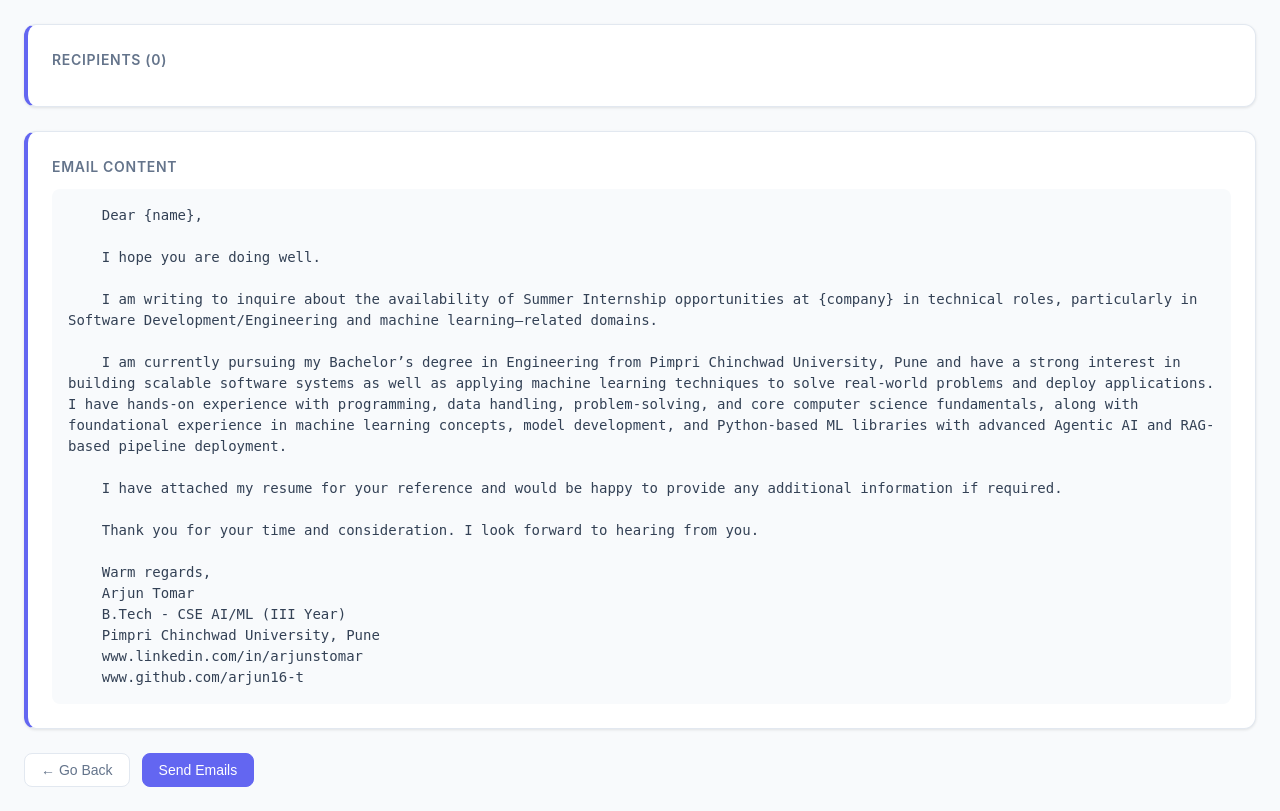
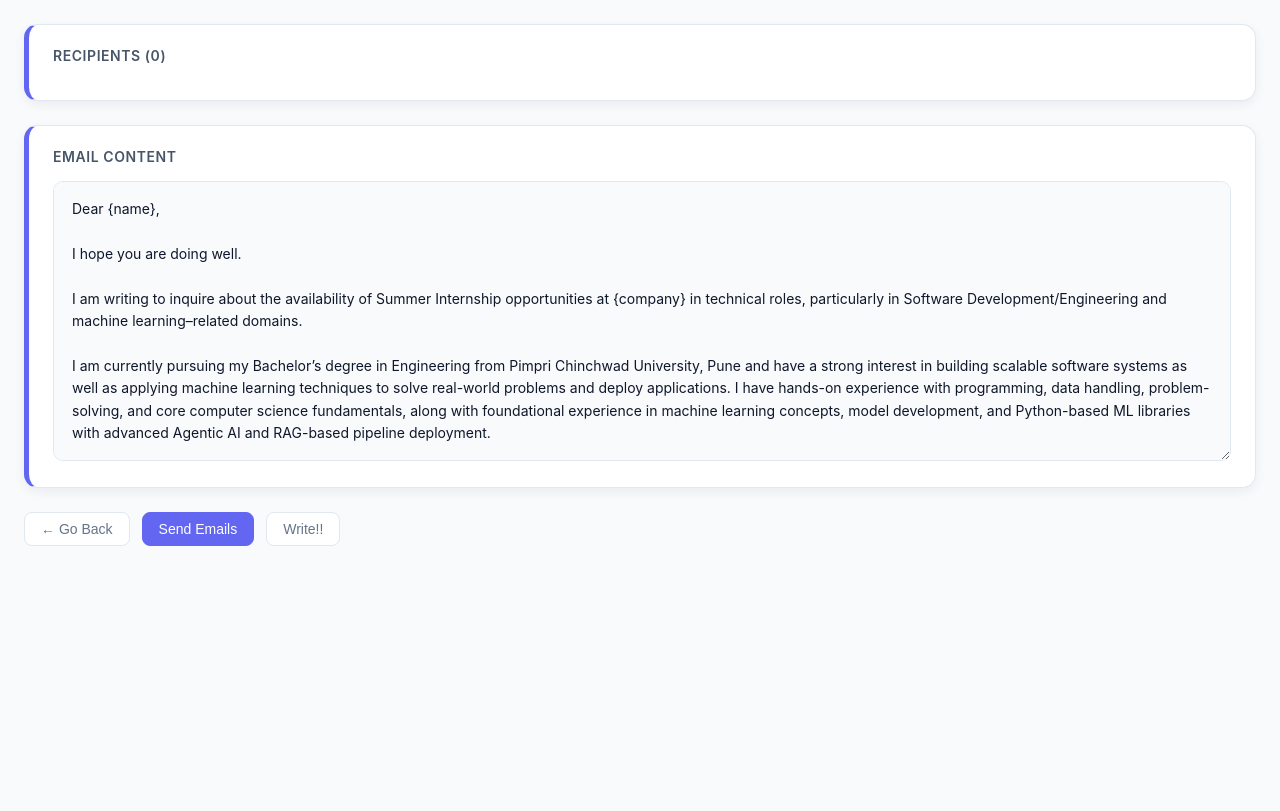
Before and after one commit to arjun16-t/coldmailer, a Django app: page /preview/ in a window 1280 px wide. Shown: the part 121-932 px from the top of the page. After the commit the page ends 667 px from the top, so only its background shows below. Run offline with Django 5.2, Linux system fonts and the light colour scheme; parts of the project's set-up code (start-up, migrations or seed data) failed here and were passed over.

Commit message:
Enhance email preview functionality with editable content, validation, and improved styles; update .gitignore to include compiled Python files and remove unnecessary entries.

```diff
--- a/mailer/tasks.py
+++ b/mailer/tasks.py
@@ -19,10 +19,10 @@ def send_email_task(self, email, name, company, attachment_path):
     try:
         enforce_domain_rate_limit(email)
 
-        log.email_body = send_mail(
+        send_mail(
             to_email=email,
-            name=name,
-            company=company,
+            subject="Application for Software Development Engineer Internship | Arjun Tomar",
+            body=log.email_body,
             attachment_path=attachment_path
         )
 
--- a/mailer/views.py
+++ b/mailer/views.py
@@ -1,5 +1,4 @@
 from django.shortcuts import render, redirect
-from django.urls import reverse
 from django.conf import settings
 from django.contrib import messages
 from django.http import JsonResponse, HttpResponse
@@ -13,6 +12,7 @@ from .tasks import send_email_task
 
 from .models import EmailLog
 
+import textwrap
 import tempfile
 import os
 
@@ -68,6 +68,13 @@ def send_emails(request):
     if request.method != "POST":
         return redirect("/")
 
+    raw_body = request.POST.get("email_body", "")
+    email_body_template = textwrap.dedent(raw_body).strip()
+
+    if not email_body_template:
+        messages.error(request, "Email content is empty.")
+        return redirect("preview_email")
+
     sent_count = 0
 
     for key in request.POST:
@@ -88,11 +95,21 @@ def send_emails(request):
             continue
 
         # Logging Emails
+        try:
+            personalized_body = email_body_template.format(
+                name=name,
+                company=company
+            )
+        except KeyError as e:
+            messages.error(request, f"Invalid placeholder: {e}")
+            return redirect("preview_email")
+
         log = EmailLog.objects.create(
-            email = email,
-            name = name,
-            company = company,
-            status = "PENDING"
+            email=email,
+            name=name,
+            company=company,
+            email_body=personalized_body,
+            status="PENDING"
         )
 
         try:
--- a/static/css/style.css
+++ b/static/css/style.css
@@ -53,6 +53,113 @@ body {
 .nav-link.active {
     background: #6366f1;
     color: white;
+}
+
+/* Preview Page */
+.preview-container {
+    max-width: 1400px;
+    margin: 0 auto;
+}
+
+.preview-list {
+    margin-top: 12px;
+    margin-bottom: 24px;
+    background: #ffffff;
+    border-radius: 14px;
+    padding: 20px 24px;
+    border: 1px solid #e2e8f0;
+    border-left: 5px solid #6366f1;
+    box-shadow: 0 4px 12px rgba(15, 23, 42, 0.06);
+
+    font-size: 14px;
+    color: #334155;
+}
+
+.preview-list h3 {
+    font-size: 14px;
+    font-weight: 600;
+    color: #475569;
+    margin-bottom: 14px;
+    text-transform: uppercase;
+    letter-spacing: 0.04em;
+}
+
+.list {
+    list-style: none;
+    padding: 0;
+    margin: 0;
+    max-height: 320px;
+    overflow-y: auto;
+}
+
+.list li {
+    padding: 10px 12px;
+    border-radius: 8px;
+    font-size: 14px;
+    color: #1e293b;
+    display: flex;
+    flex-wrap: wrap;
+    gap: 6px;
+    transition: background 0.15s ease;
+}
+
+.list li:not(:last-child) {
+    border-bottom: 1px solid #f1f5f9;
+}
+
+.list li:hover {
+    background: #f8fafc;
+}
+
+.list li strong {
+    font-weight: 600;
+    color: #0f172a;
+}
+
+.list li span {
+    color: #64748b;
+    font-size: 13px;
+}
+
+.email-content-card {
+    margin-bottom: 24px;
+    background: #ffffff;
+    border-radius: 14px;
+    padding: 20px 24px;
+    border: 1px solid #e2e8f0;
+    border-left: 5px solid #6366f1;
+    box-shadow: 0 4px 12px rgba(15, 23, 42, 0.06);
+}
+
+.email-content-card h3 {
+    font-size: 14px;
+    font-weight: 600;
+    color: #475569;
+    margin-bottom: 14px;
+    text-transform: uppercase;
+    letter-spacing: 0.04em;
+}
+
+
+.editable-email {
+    width: 100%;
+    min-height: 280px;
+    background: #f8fafc;
+    padding: 16px 18px;
+    border-radius: 10px;
+    font-size: 14px;
+    line-height: 1.6;
+    border: 1px solid #e2e8f0;
+    color: #0f172a;
+    resize: vertical;
+    font-family: 'Inter', system-ui, sans-serif;
+}
+
+.editable-email:focus {
+    outline: none;
+    border-color: #6366f1;
+    box-shadow: 0 0 0 3px rgba(99, 102, 241, 0.15);
+    background: #ffffff;
 }
 
 
--- /dev/null
+++ b/static/js/preview.js
@@ -0,0 +1,51 @@
+const toggleBtn = document.getElementById("toggle-edit");
+const editor = document.getElementById("email-editor");
+
+toggleBtn.addEventListener("click", () => {
+    if (editor.hasAttribute("readonly")) {
+        editor.removeAttribute("readonly");
+        editor.focus();
+        toggleBtn.innerText = "Lock";
+        editor.style.borderColor = "#6366f1";
+        editor.style.background = "#fff";
+    } else {
+        editor.setAttribute("readonly", true);
+        toggleBtn.innerText = "Write!!";
+        editor.style.borderColor = "#e2e8f0";
+        editor.style.background = "#f8fafc";
+    }
+});
+
+function validateEmailTemplate() {
+    const text = document.getElementById("email-editor").value.trim();
+
+    // Length check
+    if (text.length < 20) {
+        alert("Email body must be at least 20 characters long.");
+        return false;
+    }
+
+    // REQUIRED placeholders
+    const required = ["{name}", "{company}"];
+    const missing = required.filter(tag => !text.includes(tag));
+
+    if (missing.length > 0) {
+        alert(
+            "Missing required placeholder(s): " + missing.join(", ")
+        );
+        return false; // FORCE user to fix
+    }
+
+    // DISALLOW unknown placeholders
+    const allowed = new Set(required);
+    const matches = text.match(/{[^}]+}/g) || [];
+
+    for (const m of matches) {
+        if (!allowed.has(m)) {
+            alert("Invalid placeholder detected: " + m);
+            return false;
+        }
+    }
+
+    return true;
+}
--- a/templates/preview.html
+++ b/templates/preview.html
@@ -1,10 +1,13 @@
 {% extends "base.html" %}
+{% load static %}
+{% block content %}
 
-{% block content %}
 <nav class="top-nav">
     <div class="nav-left">
         <h1 class="page-title">Email Preview</h1>
-        <span class="page-subtitle">Review recipients and email content before sending</span>
+        <span class="page-subtitle">
+            Review recipients and email content before sending
+        </span>
     </div>
 
     <div class="nav-right">
@@ -19,53 +22,54 @@
         </a>
 
         <a href="{% url 'preview_email' %}"
-            class="nav-link {% if request.resolver_match.url_name == 'preview_email' %}active{% endif %}">
+            class="nav-link active">
             Preview
         </a>
     </div>
 </nav>
-<div class="dashboard-container">
+
+<div class="preview-container">
 
     <!-- Recipients -->
-    <div class="status-card total" style="margin-bottom:24px;">
+    <div class="preview-list">
         <h3>Recipients ({{ people|length }})</h3>
-        <ul class="text-muted" style="margin-top:12px;">
+        <ul class="list">
             {% for person in people %}
                 <li>
-                    {{ person.name }} — {{ person.email }} ({{ person.company }})
+                    <strong>{{ person.name }}</strong>
+                    <span>— {{ person.email }}</span>
+                    <span>({{ person.company }})</span>
                 </li>
             {% endfor %}
         </ul>
     </div>
 
-    <!-- Email Body -->
-    <div class="status-card total" style="margin-bottom:24px;">
-        <h3>Email Content</h3>
-        <pre style="
-            margin-top:12px;
-            background:#f8fafc;
-            padding:16px;
-            border-radius:8px;
-            white-space:pre-wrap;
-            font-size:14px;
-        ">{{ template }}</pre>
-    </div>
-
-    <!-- Send -->
-    <div style="display:flex; gap:12px; align-items:center;">
-        <button type="button"
-                class="filter-btn secondary"
-                onclick="window.history.back();">
-            ← Go Back
-        </button>
+    <!-- FORM STARTS HERE -->
     <form method="post"
             action="{% url 'send_emails' %}"
             onsubmit="
-                const btn=this.querySelector('button');
+                return validateEmailTemplate();
+                document.getElementById('email-editor').setAttribute('readonly', true);
+                const btn=this.querySelector('.send-btn');
                 btn.disabled=true;
                 btn.innerText='Sending…';
             ">
         {% csrf_token %}
+
+        <!-- Email Body -->
+        <div class="email-content-card">
+            <h3>Email Content</h3>
+            <textarea
+                id="email-editor"
+                name="email_body"
+                class="editable-email"
+                readonly
+                required
+                minlength="20"
+            >{{ template }}</textarea>
+        </div>
+
+        <!-- Hidden recipient fields -->
         {% for person in people %}
             <input type="hidden" name="rows[{{ forloop.counter0 }}][selected]" value="1">
             <input type="hidden" name="rows[{{ forloop.counter0 }}][name]" value="{{ person.name }}">
@@ -73,12 +77,30 @@
             <input type="hidden" name="rows[{{ forloop.counter0 }}][company]" value="{{ person.company }}">
         {% endfor %}
 
-            <button type="submit" class="filter-btn active">
+        <!-- Actions -->
+        <div style="display:flex; gap:12px; align-items:center;">
+            <button type="button"
+                    class="filter-btn secondary"
+                    onclick="window.history.back();">
+                ← Go Back
+            </button>
+
+            <button type="submit"
+                    class="filter-btn active send-btn">
                 Send Emails
             </button>
 
-        </form>
+            <button type="button"
+                    class="filter-btn secondary"
+                    id="toggle-edit">
+                Write!!
+            </button>
         </div>
 
+    </form>
+    <!-- FORM ENDS HERE -->
+
 </div>
+
+<script src="{% static 'js/preview.js' %}"></script>
 {% endblock %}
--- a/templates/upload.html
+++ b/templates/upload.html
@@ -126,6 +126,5 @@
 </div>
 {% endif %}
 
-<script src="{% static 'js/upload.js' %}">
-</script>
+<script src="{% static 'js/upload.js' %}"></script>
 {% endblock %}
```
Also changed, not shown: mailer/mailer.py (+16 -17 lines), templates/dashboard.html (+9 -11 lines), 3 other files. Lines whose indentation alone changed are shown as unchanged.
